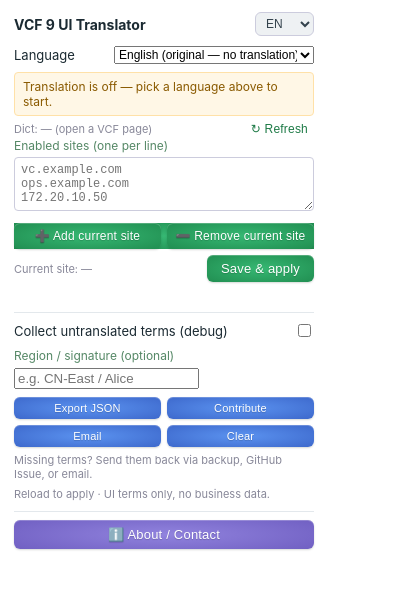
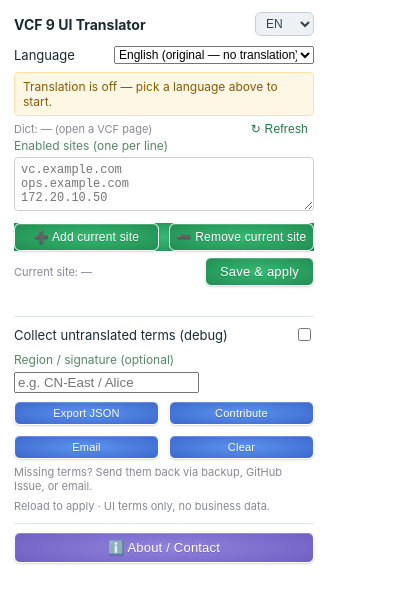
Before and after one commit to vcf-rosetta/vcf-rosetta, a browser extension: page browser-extension/popup/popup.html in a window 400 px wide. Drawn offline with Linux system fonts and the light colour scheme; no server answers.

Commit message:
fix(extension): 3.4.28 — white button borders, widen add/remove gap
- Add 1.5px white border to all gradient buttons (link-style refresh excluded)
- Widen site button grid gap 6px→10px so add/remove read as separate buttons

```diff
--- a/browser-extension/popup/popup.css
+++ b/browser-extension/popup/popup.css
@@ -43,7 +43,7 @@ button {
   padding: 7px 8px;
   font-size: 13px;
   color: #fff;
-  border: none;
+  border: 1.5px solid #fff;
   border-radius: 6px;
   cursor: pointer;
   font-weight: 500;
@@ -72,7 +72,7 @@ button:active { transform: translateY(1px); filter: brightness(.96); }
 .dictrow { display: flex; align-items: center; justify-content: space-between; gap: 8px; margin-top: 4px; }
 .dictrow .meta { margin: 0; }
 .linklike {
-  width: auto; flex: none; background: none; color: #1d7a46;
+  width: auto; flex: none; background: none; color: #1d7a46; border: none;
   padding: 2px 6px; font-size: 12px; border-radius: 4px;
   font-weight: 500; text-shadow: none; box-shadow: none;
 }
@@ -80,7 +80,7 @@ button:active { transform: translateY(1px); filter: brightness(.96); }
 .linklike:active { transform: none; }
 
 /* 两列网格(站点增删) */
-.btn-grid { display: grid; grid-template-columns: 1fr 1fr; gap: 6px; margin-top: 6px; }
+.btn-grid { display: grid; grid-template-columns: 1fr 1fr; gap: 10px; margin-top: 6px; }
 .btn-grid button { margin-top: 0; padding: 6px 4px; font-size: 12px; }
 /* 回流四按钮:更紧凑 */
 .btn-grid.quad button { padding: 5px 4px; font-size: 11px; }
```
Also changed, not shown: browser-extension/manifest.json.
